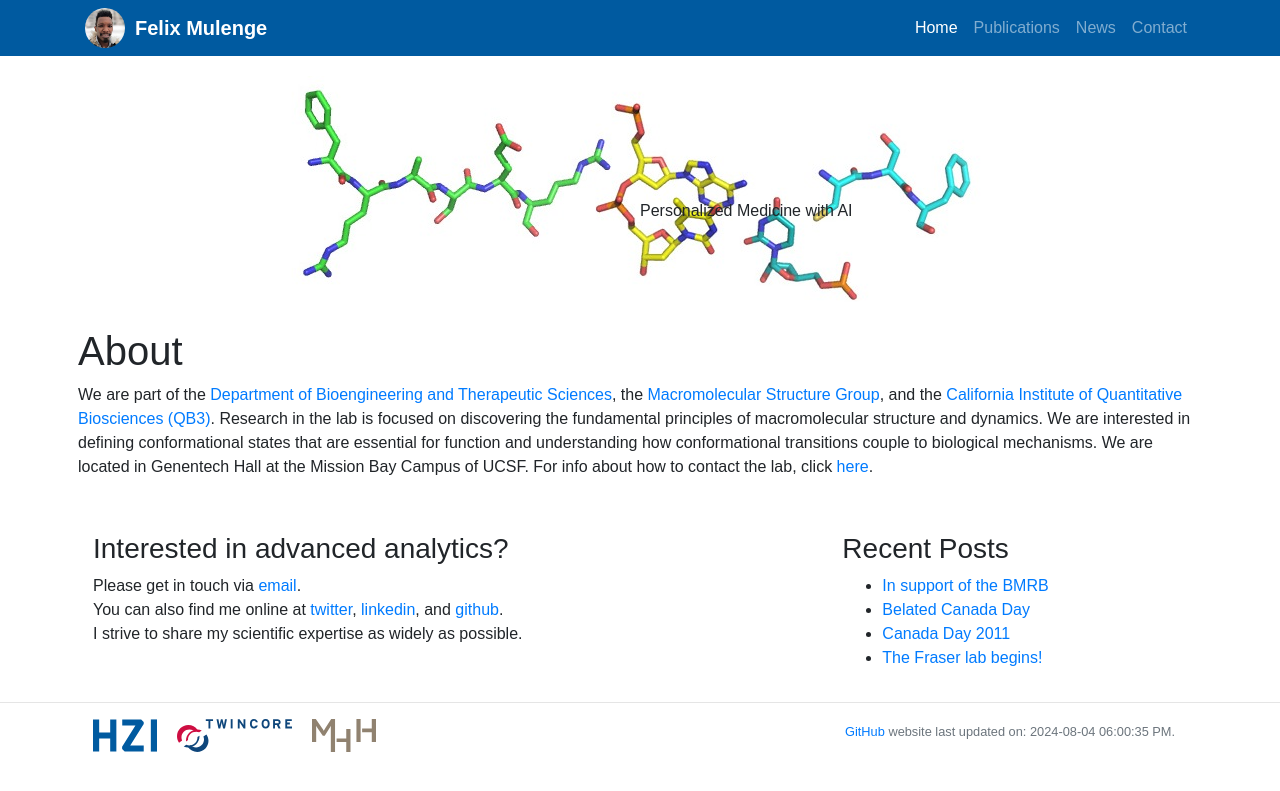
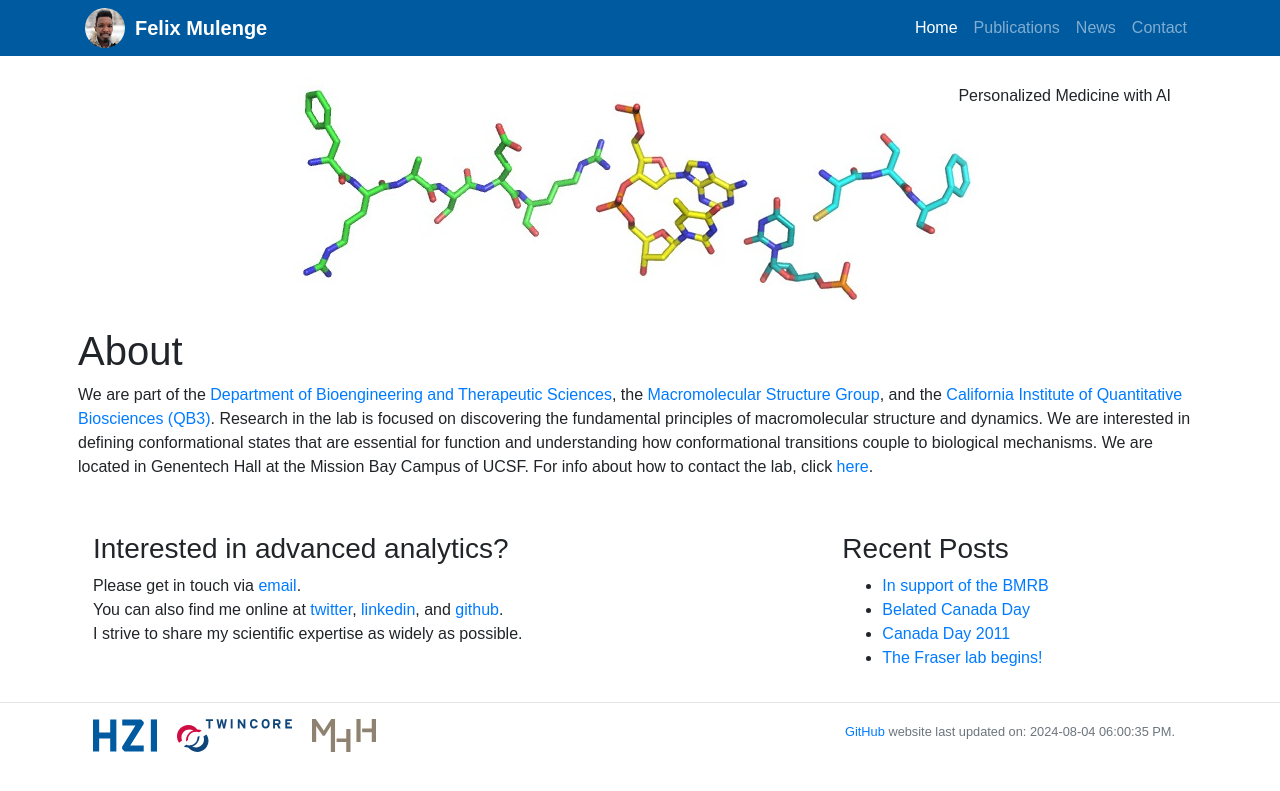
Before and after one commit to fmulenge/fmulenge.github.io, a Jekyll site: the page built from index.md, in a window 1280 px wide. Shown: the top 791 px of the page. Built offline with Jekyll 4.4.1, drawn with Linux system fonts in a browser that asks for light colours.

Commit message:
Update home.html

```diff
--- a/_layouts/home.html
+++ b/_layouts/home.html
@@ -3,7 +3,7 @@
 <div class="container px-2 max-width: 100%">
             <div class="image-with-text">
                         <img class="img-fluid mx-auto d-block" src="/static/img/logo/jf_aa_logo.jpg" alt="">
-                        <div class="centered">Personalized Medicine with AI</div>
+                        <div class="top-right">Personalized Medicine with AI</div>
             </div>
     <div class="row">
         <div class="col-md-15">
```
